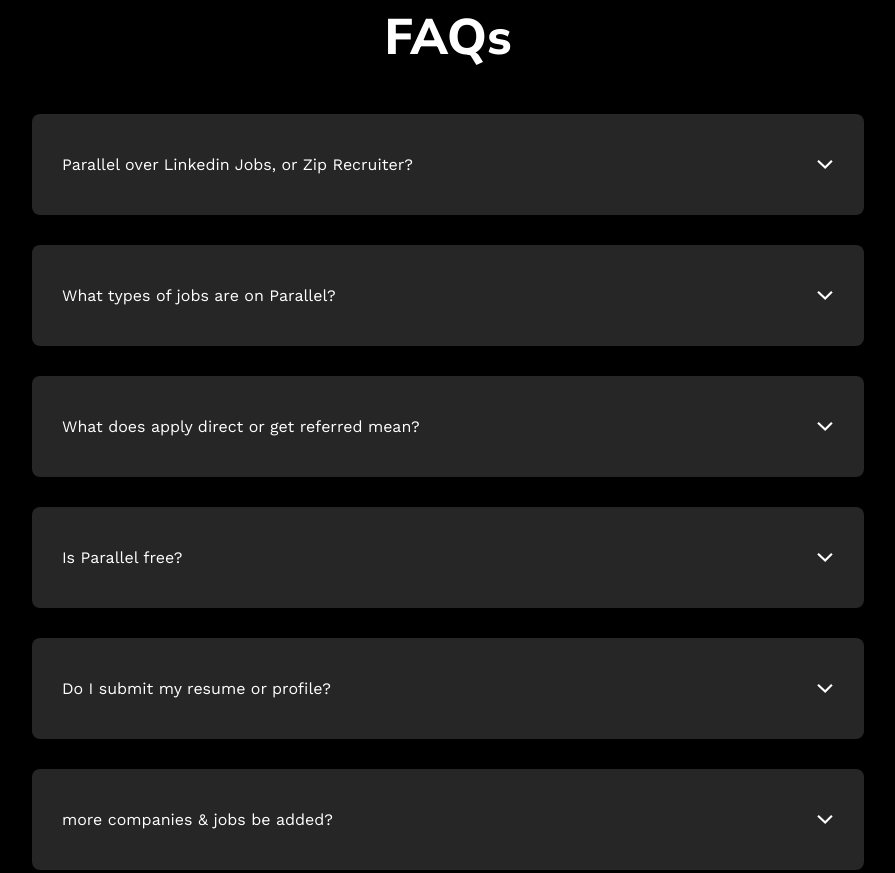
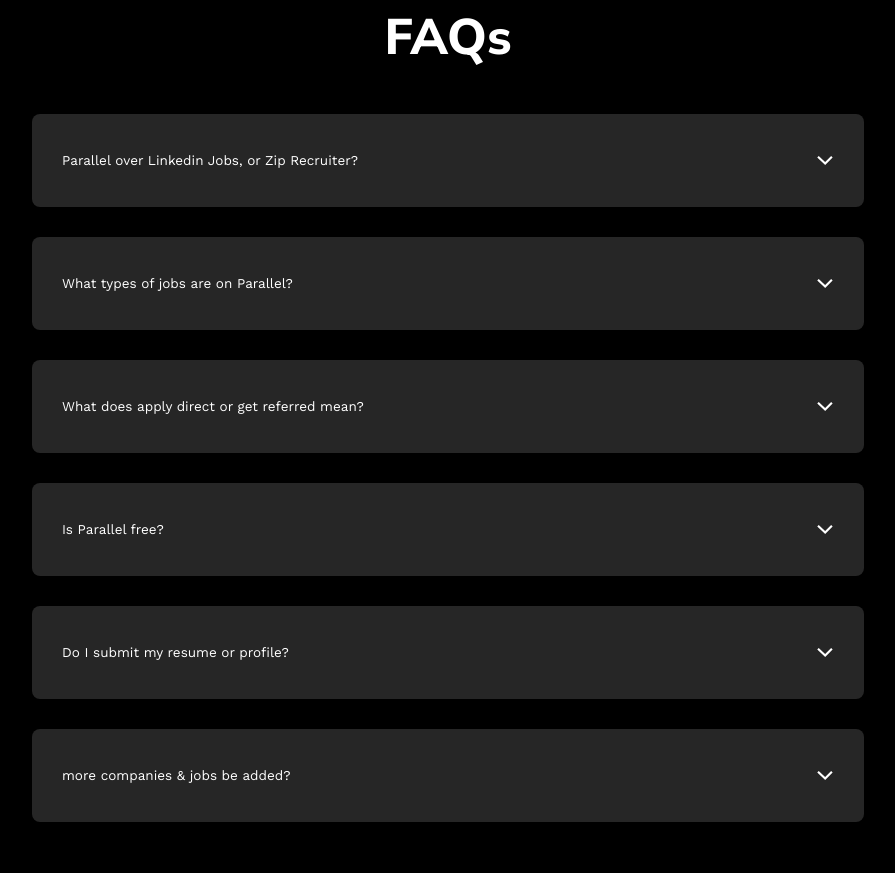
Before and after one commit to SedativeGlam/Parallel, a plain HTML site: page index.html in a window 1280 px wide. Shown: the part 4760-5633 px from the top of the page, without its empty margins (192-1087 px from the left). Drawn offline with nearby package versions, Linux system fonts and the light colour scheme; files whose address does not match are found by name.

Commit message:
Add files via upload

```diff
--- a/section8.css
+++ b/section8.css
@@ -38,7 +38,7 @@
 }
 
 .accordion-label p{
-  font-size: 16px;
+  font-size: 13.5px;
 }
 
 .accordion-label img {
```
